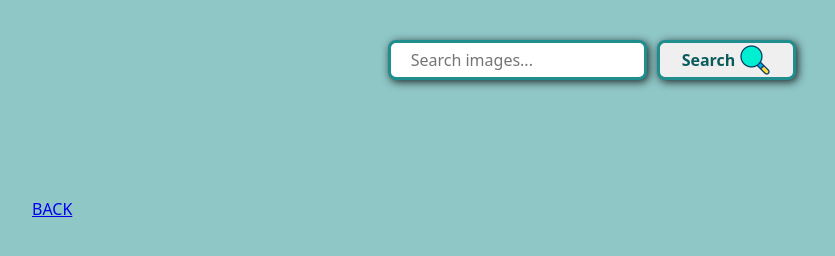
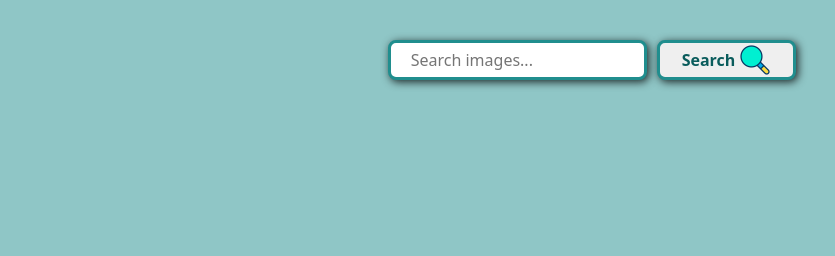
Before and after one commit to KateDro/goit-js-hw-11, a website built with Parcel: page src/page/load-btn.html in a window 1280 px wide. Shown: the whole page, without its empty margins (48-883 px from the left). Built offline with nearby package versions, Linux system fonts and the light colour scheme; what simplelightbox would draw is missing.

Commit message:
del back

```diff
--- a/src/page/load-btn.html
+++ b/src/page/load-btn.html
@@ -38,7 +38,7 @@
 			<button type="button" class="is-hidden" id="button-up">
 				<img src="../images/icons-up.png" alt="search" width="94" height="94" />
 			</button>
-			<a href="./">BACK</a>
+
 		</div>
 	</div>
 </body>
```
Also changed, not shown: src/page/load-scroll.html (+1 -1 lines).
